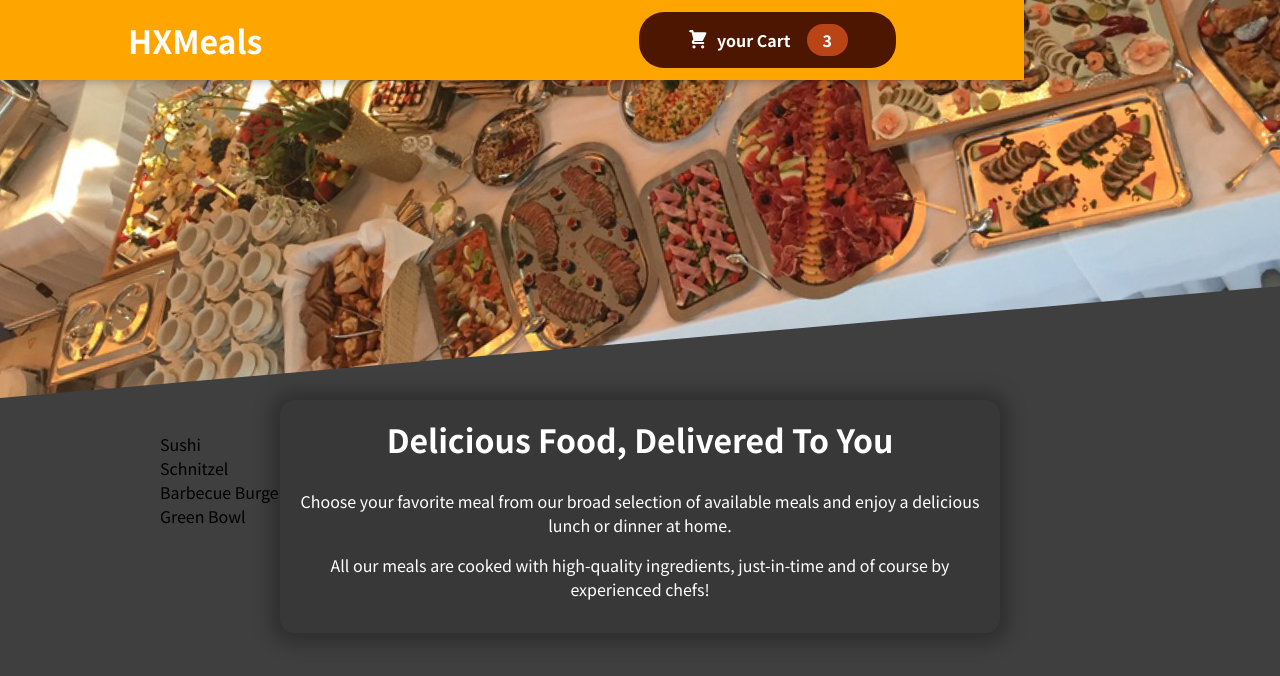
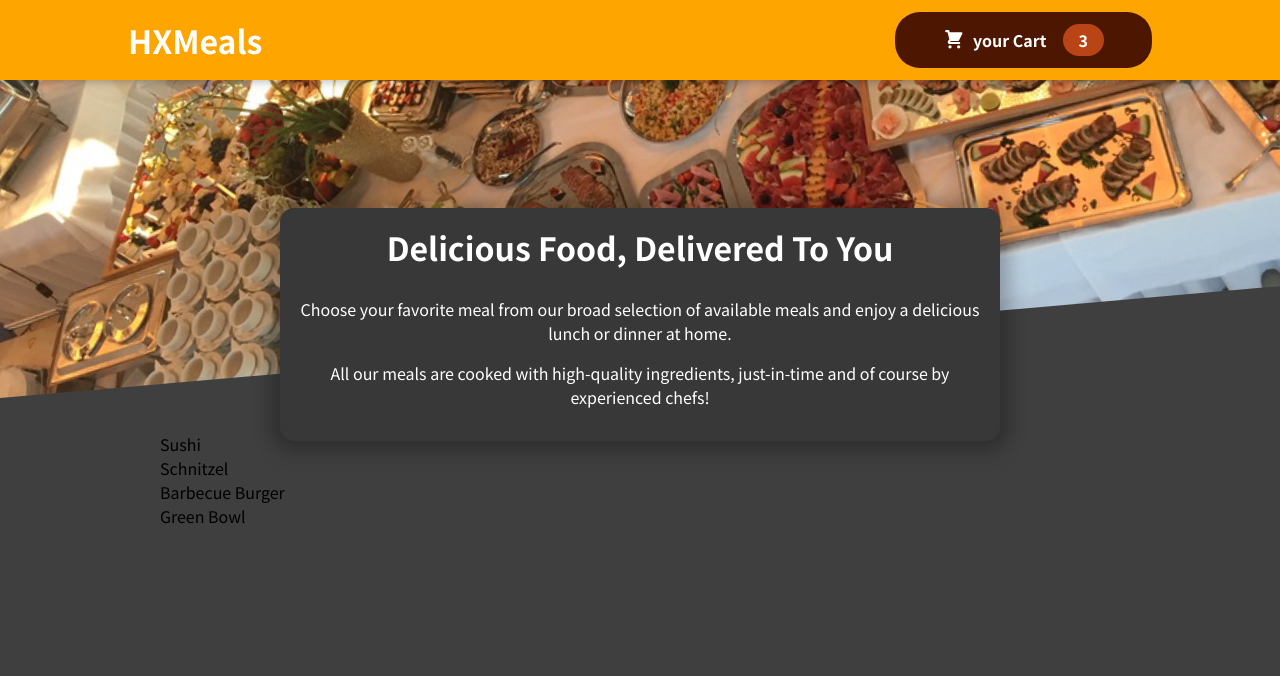
Before and after one commit to imshashikumarGH/food-order-app, a React (Create React App) app: page / in a window 1280 px wide. Shown: the top 676 px of the page. Built offline with nearby package versions, Linux system fonts and the light colour scheme.

Commit message:
Code refactor

```diff
--- a/src/components/layout/Header.module.css
+++ b/src/components/layout/Header.module.css
@@ -2,7 +2,7 @@
     position: fixed;
     top: 0;
     left: 0;
-    width: 80%;
+    width: 100%;
     height: 5rem;
     background-color: orange;
     color: white;
--- a/src/components/meals/MealsSummary.module.css
+++ b/src/components/meals/MealsSummary.module.css
@@ -3,7 +3,7 @@
     max-width: 45rem;
     width: 90%;
     margin: auto;
-    margin-top: -10rem;
+    margin-top: -22rem;
     position: relative;
     background-color: #383838;
     color: white;
```
